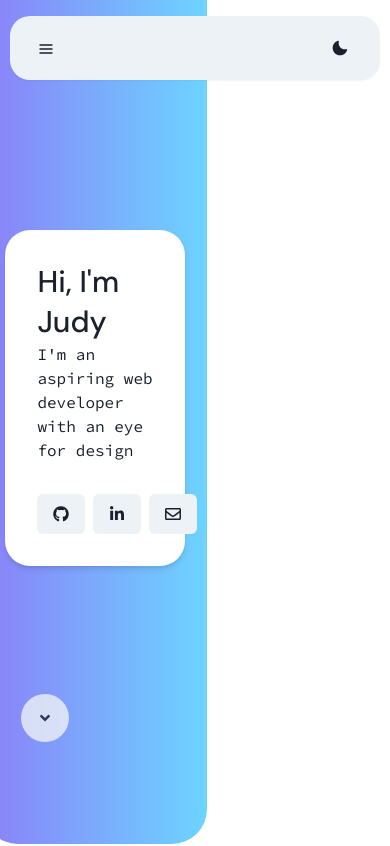
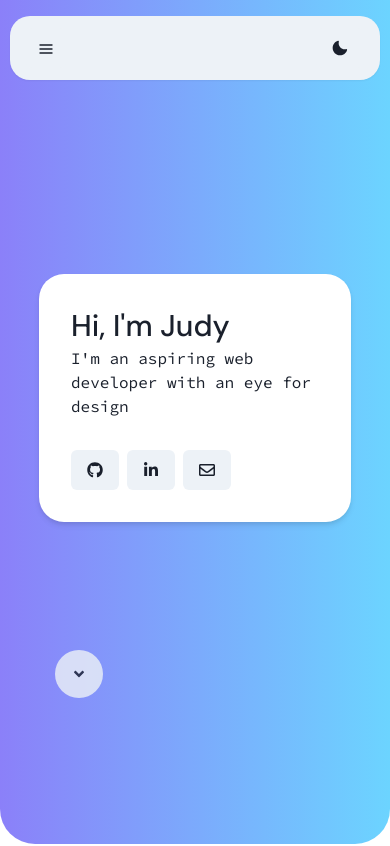
Before and after one commit to judy-n/PersonalSite, a React (Create React App) app: page / in a window 390 px wide. Shown: the top 846 px of the page. Built offline with nearby package versions, Linux system fonts and the light colour scheme; some icons are missing.

Commit message:
fix: animation bug on mobile

```diff
--- a/src/App.js
+++ b/src/App.js
@@ -13,7 +13,7 @@ import {
     Icon, Image, Spacer,
     Badge,
     useColorMode,
-    useColorModeValue, Wrap, WrapItem, AspectRatio, Divider,
+    useColorModeValue, Wrap, WrapItem, AspectRatio, Divider, useMediaQuery,
 } from '@chakra-ui/react';
 
 import { CircleGrid, Circle } from 'react-awesome-shapes'
@@ -28,10 +28,10 @@ import Projects from "./pages/Projects";
 import {DiAndroid} from "react-icons/all";
 
 function App() {
+    const [isLargerThan1280] = useMediaQuery('(min-width: 1280px)')
     const [shapeColor, setShapeColor] = useState('#8378e9')
     const updateColorMode = (colorMode) => {
         colorMode === 'light' ? setShapeColor('#8378e9') : setShapeColor('#80233b')
-        console.log('cm', colorMode);
     }
 
   return (
@@ -45,7 +45,8 @@ function App() {
               bgGradient='linear(to-l, #6CD4FF, #8B80F9)'
         _dark={{bgGradient: 'linear(to-l, #3a6186, #89253e)'}}>
             <Box w={['80%','60%','50%','40%']}>
-            <ScaleFade in={true} offsetY='40px' style={{ transitionDuration: '1s'}}
+            <ScaleFade
+                in={true} offsetY='40px' style={{ transitionDuration: '1s'}}
             >
 
             <VStack position={'relative'} zIndex={2} spacing={8} boxShadow='md' w={'100%'} borderRadius={25}
@@ -116,7 +117,7 @@ function App() {
             </Box>
 
         </Flex>
-
+            {isLargerThan1280 && (
                 <CircleGrid
                     position="absolute"
                     left="0px"
@@ -124,6 +125,8 @@ function App() {
                     size="200px"
                     zIndex={0}
                 />
+            )}
+
         </Center>
 
         <Center id="about" >
--- a/src/components/Nav.js
+++ b/src/components/Nav.js
@@ -42,7 +42,6 @@ const NavLink = ({ children }) => (
 export default function Nav(props) {
     const { colorMode, toggleColorMode } = useColorMode();
     const { isOpen, onOpen, onClose } = useDisclosure();
-    console.log("nav color mode", colorMode)
 
     useEffect(() => {
         props.updateColorMode(colorMode);
```
Lines whose indentation alone changed are shown as unchanged.
